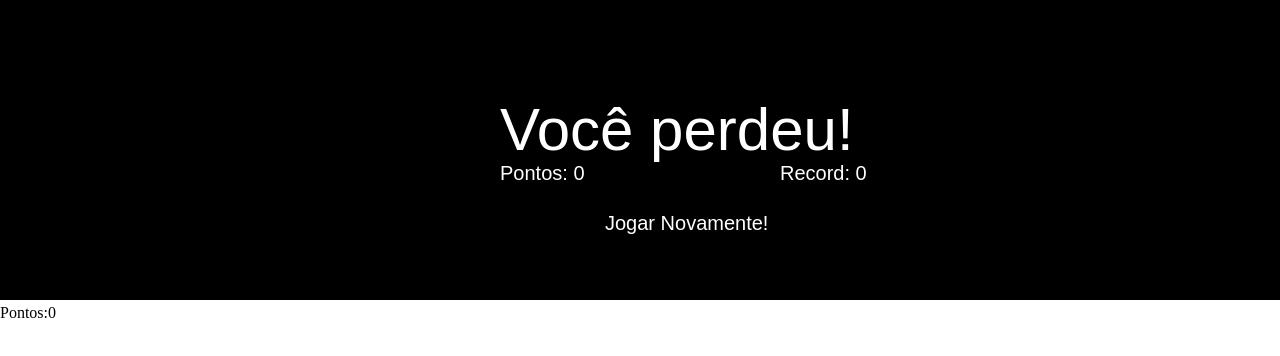
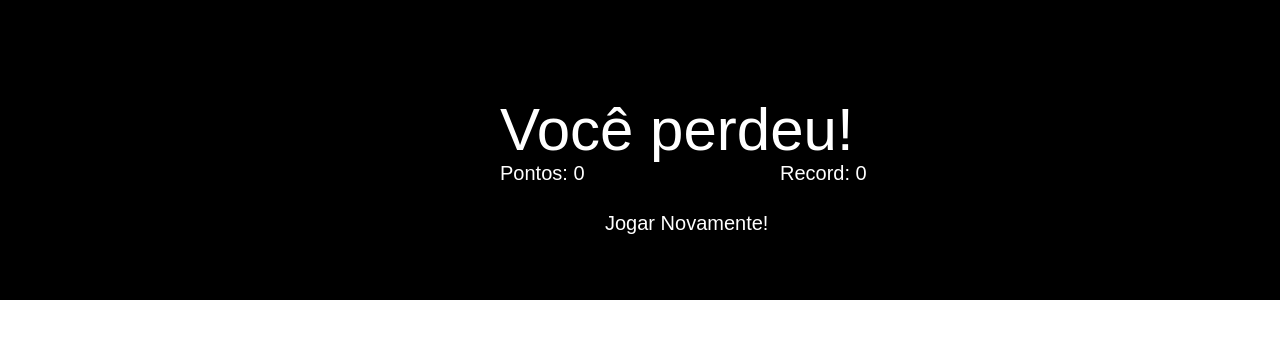
Before and after one commit to LiDuarte/SidneyNovais.github.io, a plain HTML site: page index.html in a window 1280 px wide. Drawn offline with Linux system fonts and the light colour scheme.

Commit message:
Update index.html

```diff
--- a/index.html
+++ b/index.html
@@ -30,7 +30,7 @@
 
 	</script>
 
-	<p>Pontos:<span id="pontos">0</span></p>
+
 </body>
 
 </html>
```
